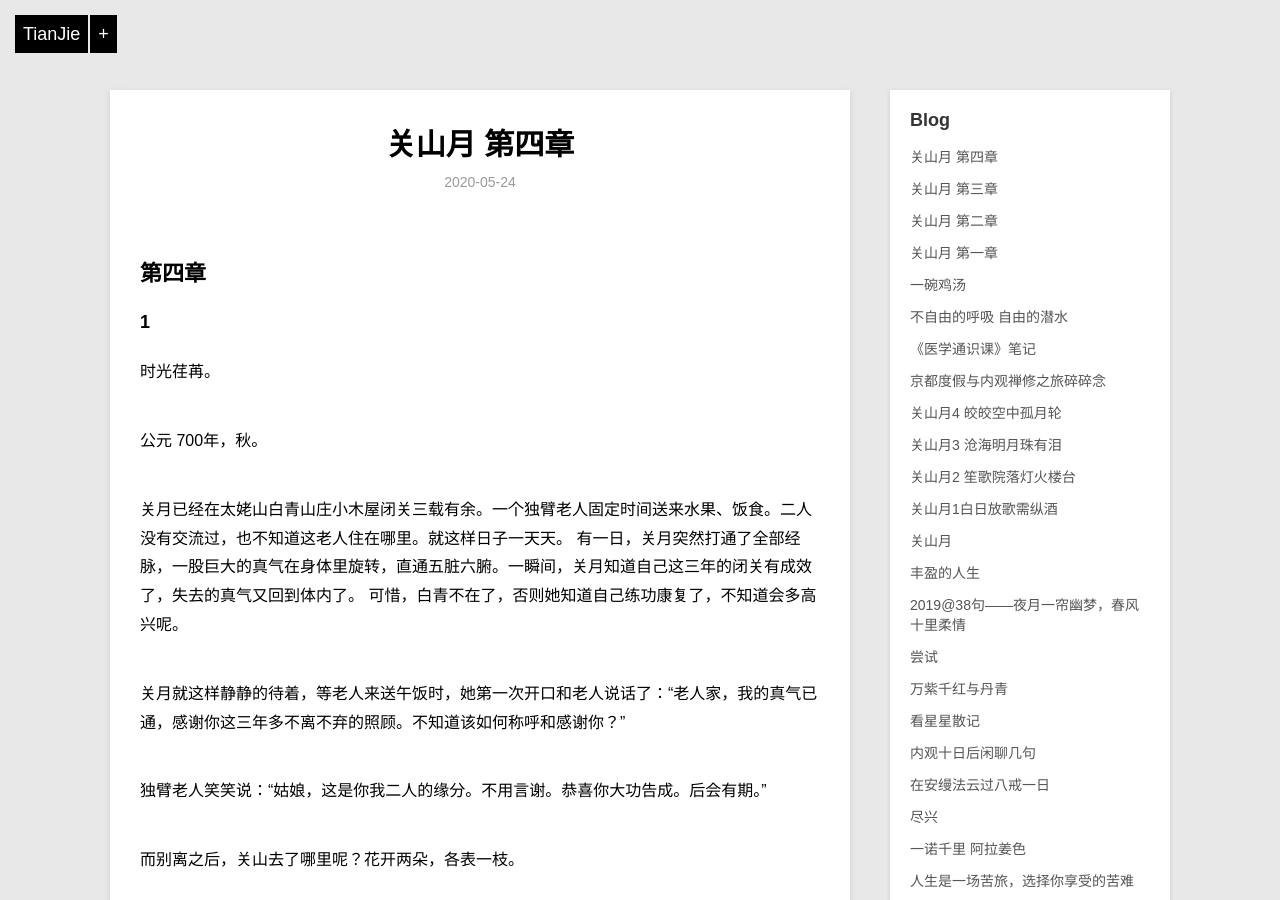
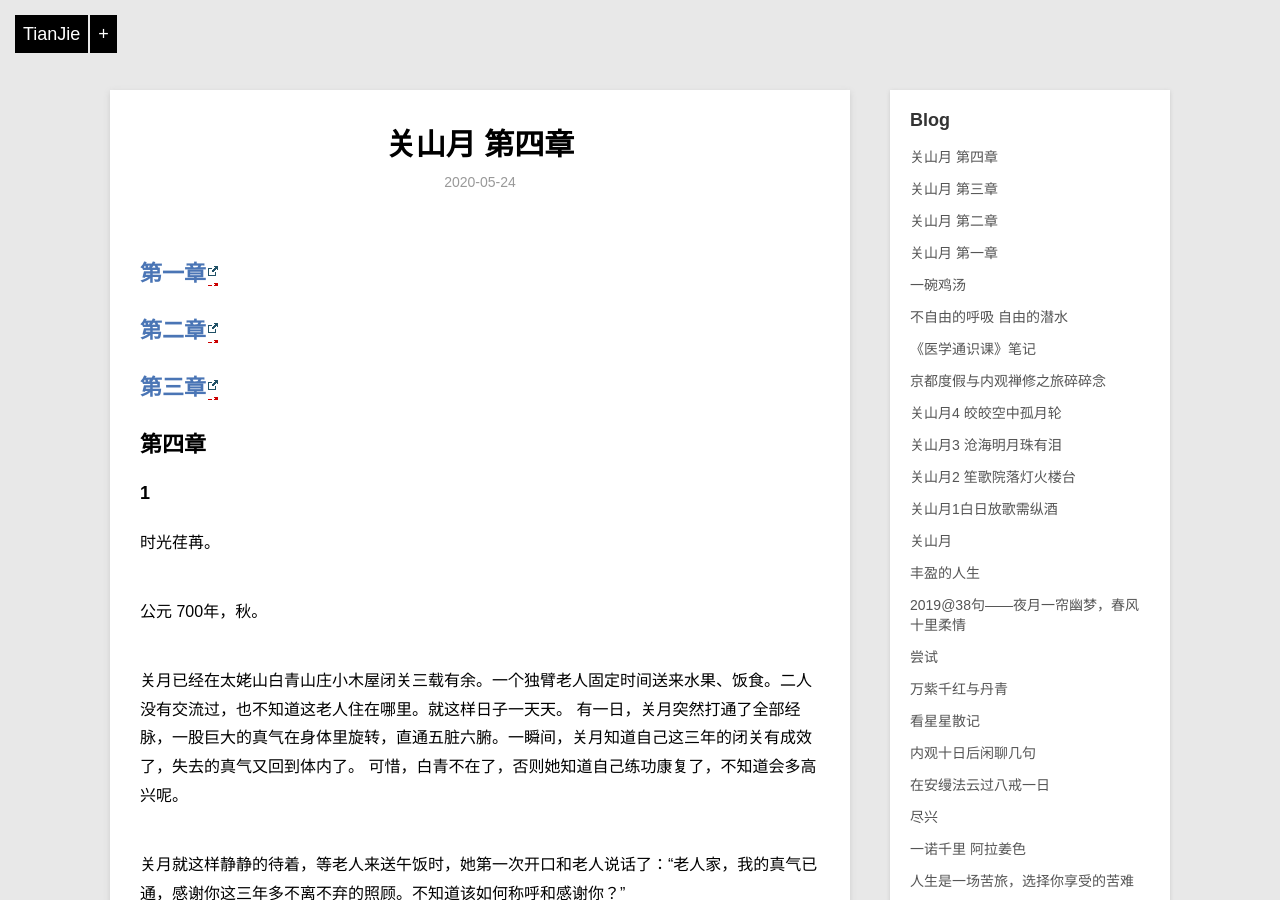
Before and after one commit to violettianjie/violettianjie.github.io, a Jekyll site: the page built from _posts/blog/2020-05-24-gsyCH04.md, in a window 1280 px wide and 900 px high. Built offline with Jekyll 4.4.1, drawn with Linux system fonts in a browser that asks for light colours; some of the changed text lies outside the part shown.

Commit message:
Update 2020-05-24-gsyCH04.md

```diff
--- a/_posts/blog/2020-05-24-gsyCH04.md
+++ b/_posts/blog/2020-05-24-gsyCH04.md
@@ -5,6 +5,9 @@ description: " 小说"
 category: blog
 ---
 
+## [第一章](http://violettianjie.com/gsyCH01)
+## [第二章](http://violettianjie.com/gsyCH02)
+## [第三章](http://violettianjie.com/gsyCH03)
 
 ## 第四章
 
```
